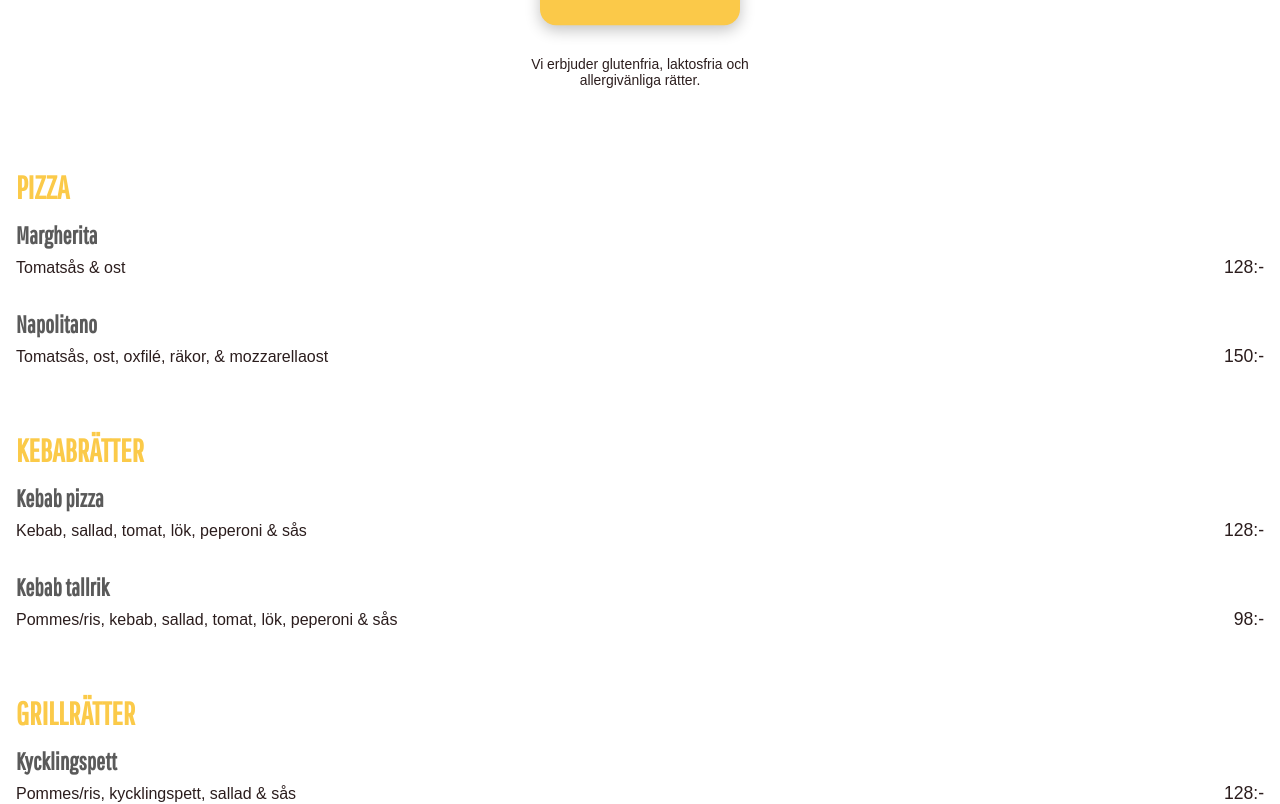
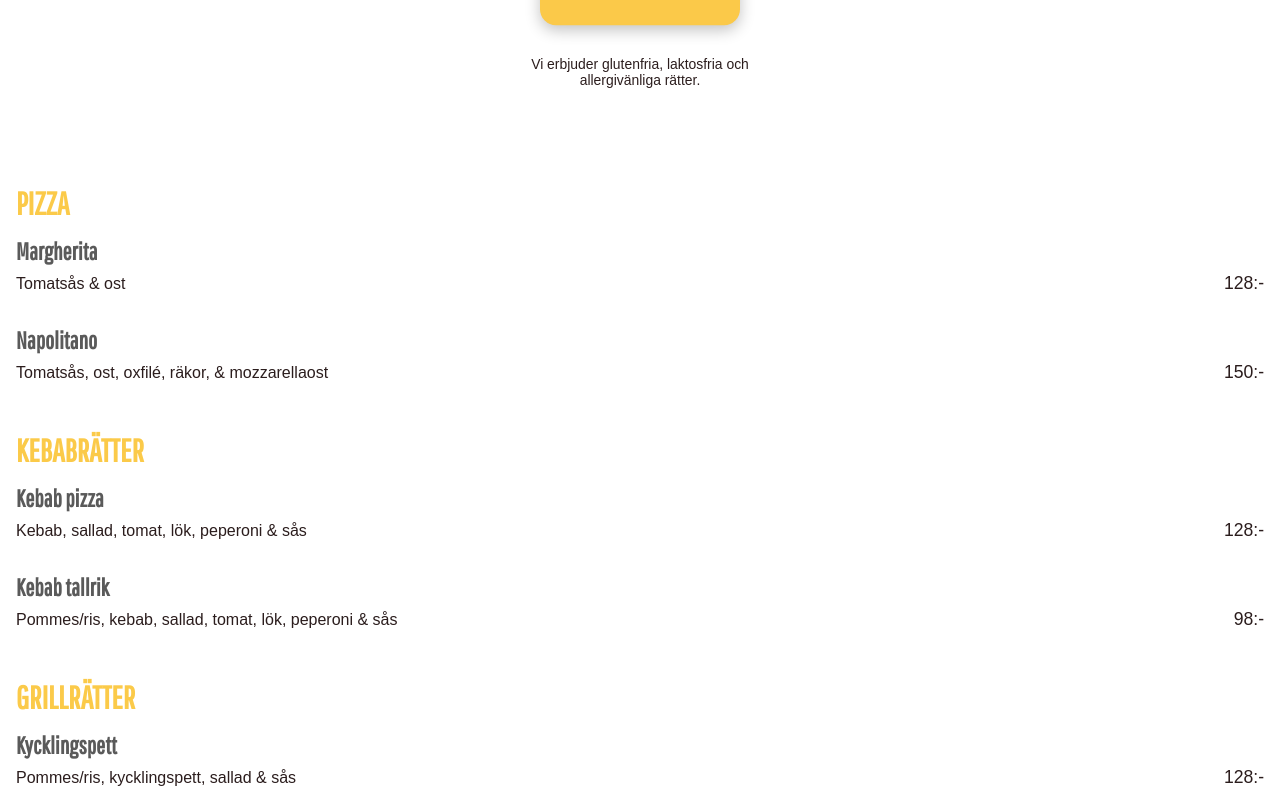
Before and after one commit to sebas-agudelo/latchpizzeria, a React (Create React App) app: page /meny in a window 1280 px wide. Shown: the part 1364-2168 px from the top of the page. Built offline with nearby package versions, Linux system fonts and the light colour scheme; a web font is replaced by a local one.

Commit message:
Implement footer and footer content

```diff
--- a/src/sass/Menu/_menu.scss
+++ b/src/sass/Menu/_menu.scss
@@ -154,10 +154,11 @@
     }
 
     .menu-products {
-        padding: 3rem 1rem;
+        padding: 4rem 1rem 0;
 
         .menu-product-content {
-            margin: 0 0 3rem;
+                    padding: 0 0 2rem;
+
             h2 {
                 color: #fbca49;
                 font-size: 2rem;
```
